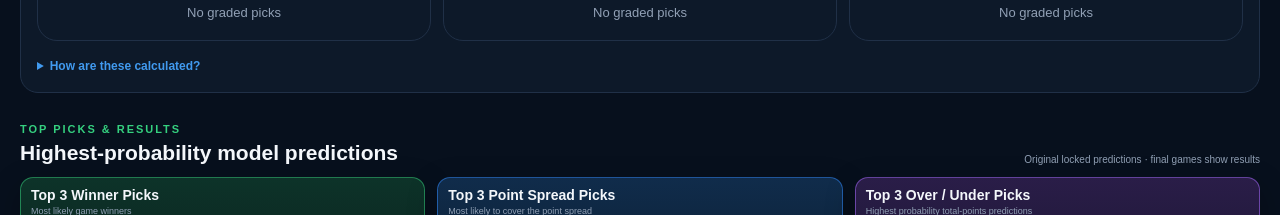
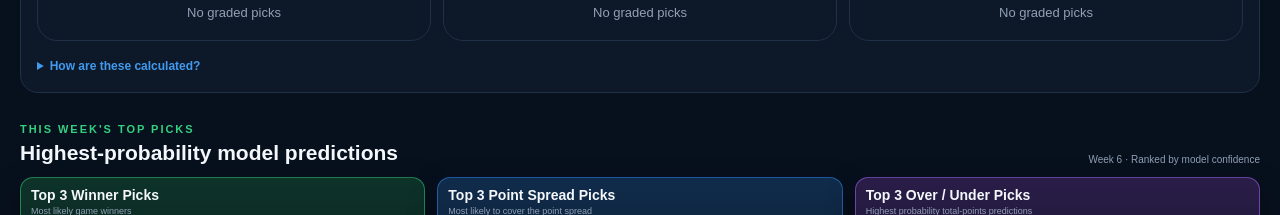
Before and after one commit to ggagov-lgtm/nflvercel, a Next.js app: page / in a window 1280 px wide. Shown: the part 1120-1335 px from the top of the page. Built offline with nearby package versions, Linux system fonts and the light colour scheme; no server answers.

Commit message:
Clarify this week's Top Picks with dynamic week label

```diff
--- a/app/page.tsx
+++ b/app/page.tsx
@@ -612,10 +612,10 @@ export default async function Page({
       <section className="topPicksSection">
         <div className="topPicksTitle">
           <div>
-            <span className="sectionKicker">TOP PICKS &amp; RESULTS</span>
+            <span className="sectionKicker">THIS WEEK&apos;S TOP PICKS</span>
             <h2>Highest-probability model predictions</h2>
           </div>
-          <small>Original locked predictions · final games show results</small>
+          <small>Week {displayLatest?.week ?? "—"} · Ranked by model confidence</small>
         </div>
 
         <div className="topPicksGrid">
```
